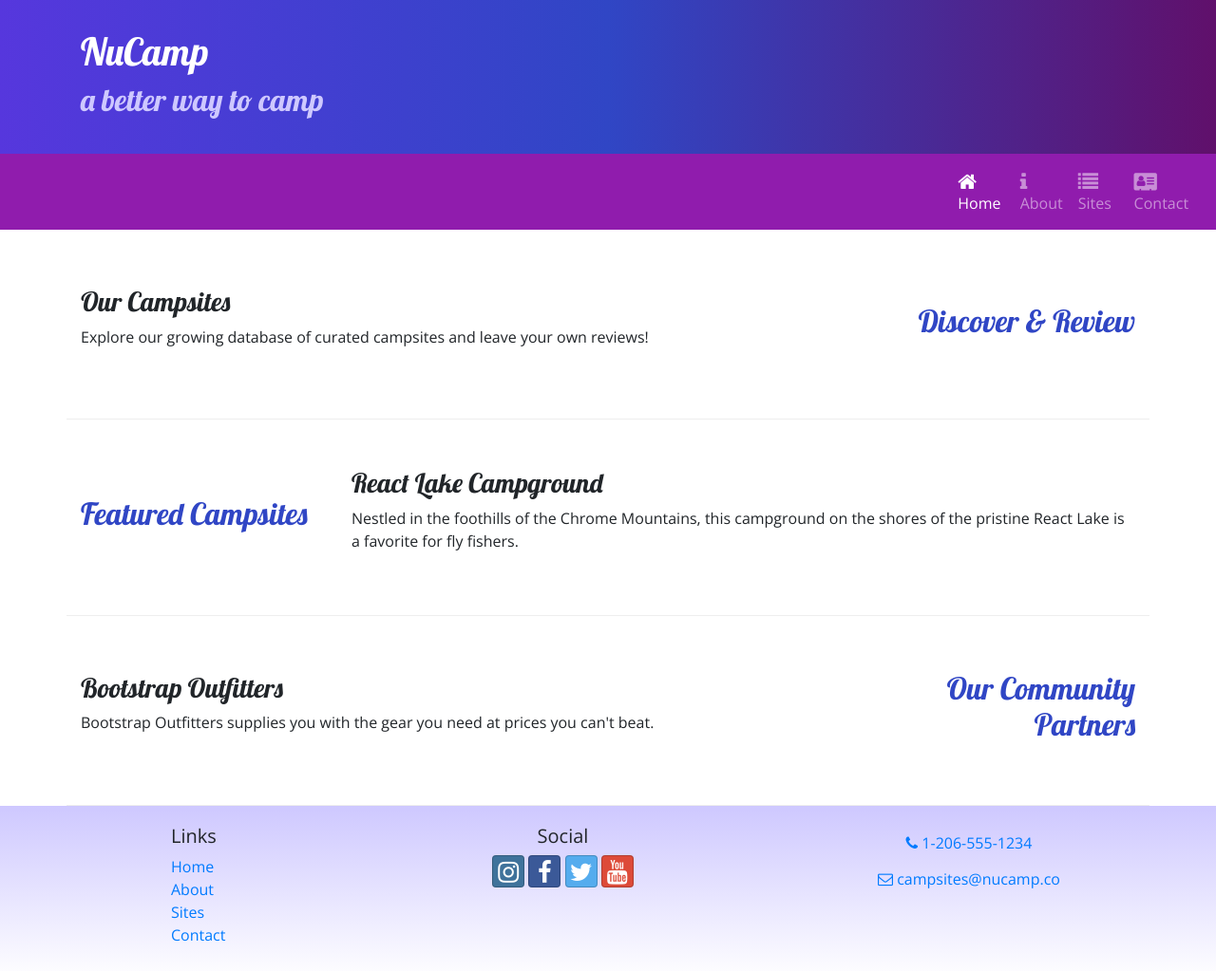
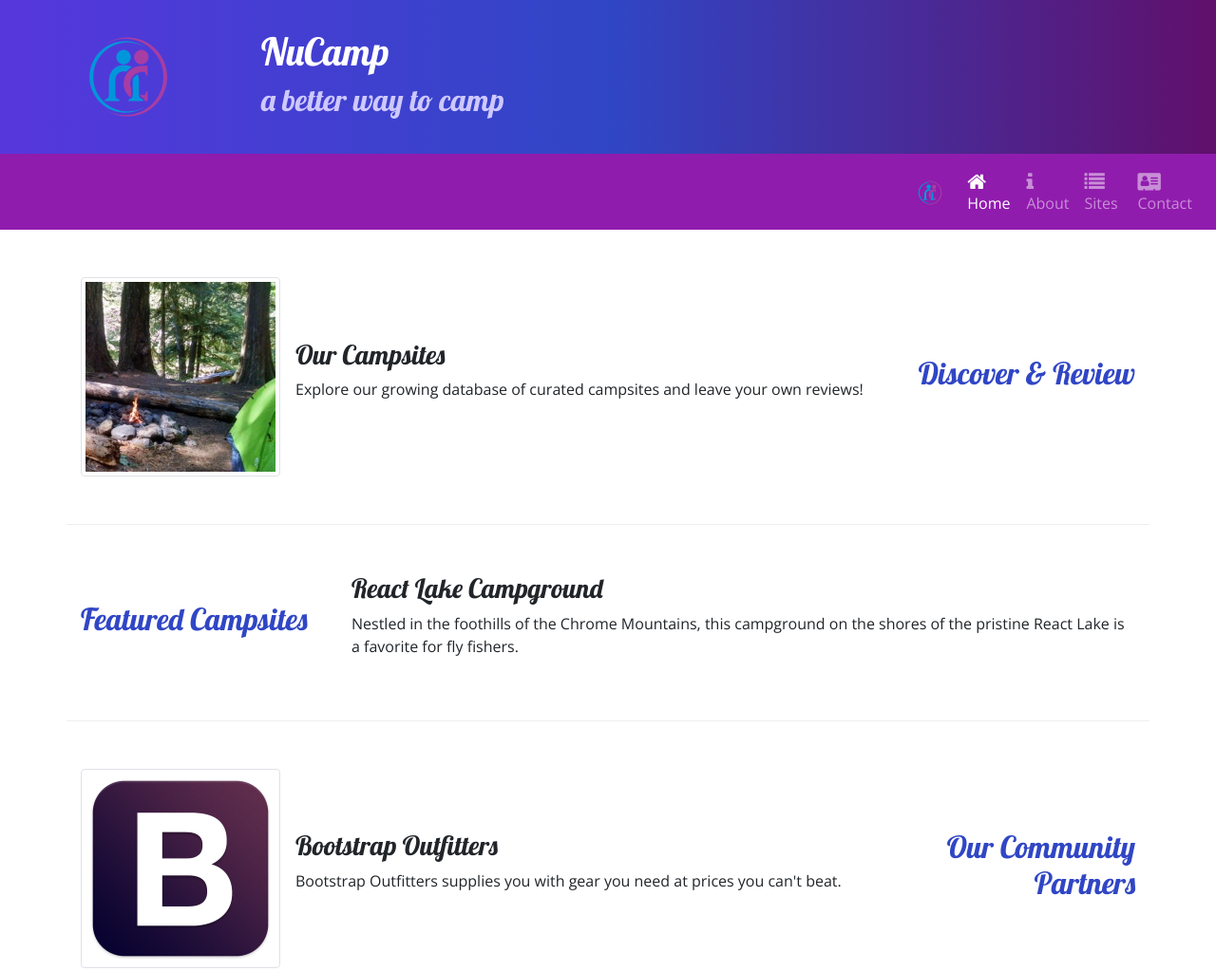
Before and after one commit to usmc-Blockhead/first_bootstrap, a website: page index.html in a window 1280 px wide. Shown: the top 1023 px of the page at 95% size. Drawn offline with nearby package versions, Linux system fonts and the light colour scheme.

Commit message:
images and media

```diff
--- a/index.html
+++ b/index.html
@@ -22,6 +22,9 @@
     <header class="jumbotron jumbotron-fluid">
         <div class="container">
             <div class="row">
+                <div class="col-4 col-sm-3 col-md-2 align-self-center">
+                    <img src="img/logo.png" class="img-fluid" />
+                </div>
                 <div class="col">
                     <h1>NuCamp</h1>
                     <h2>a better way to camp</h2>
@@ -32,6 +35,7 @@
 
     <nav class="navbar navbar-expand-sm navbar-dark sticky-top">
         <div class="container"></div>
+            <a class="navbar-brand" href="#"><img src="img/logo.png" height="30" width="30" /></a>
             <button class="navbar-toggler ml-auto" type="button" data-toggle="collapse" data-target="#nucampNavbar">
                 <span class="navbar-toggler-icon"></span>
             </button>
@@ -52,8 +56,13 @@
                 <h2 class="text-sm-right">Discover & Review</h2>
             </div>
             <div class="col">
-                <h3>Our Campsites</h3>
-                <p class="d-none d-sm-block">Explore our growing database of curated campsites and leave your own reviews!</p>
+                <div class="media">
+                    <img class="d-flex mr-3 img-thumbnail" src="img/breadcrumb-trail-thumb.jpg" alt="Breadcrumb Trail" />
+                    <div class="media-body align-self-center">
+                        <h3>Our Campsites</h3>
+                        <p class="d-none d-sm-block">Explore our growing database of curated campsites and leave your own reviews!</p>
+                    </div>
+                </div>
             </div>
         </div>
 
@@ -72,8 +81,13 @@
                 <h2 class="text-sm-right">Our Community Partners</h2>
             </div>
             <div class="col">
-                <h3>Bootstrap Outfitters</h3>
-                <p class="d-none d-sm-block">Bootstrap Outfitters supplies you with the gear you need at prices you can't beat.</p>
+                <div class="media">
+                    <img class="d-flex mr-3 img-thumbnail" src="img/bootstrap-thumb.png" alt="Bootstrap Outfitters" />
+                    <div class="media-body align-self-center">
+                        <h3>Bootstrap Outfitters</h3>
+                        <p class="d-none d-sm-block">Bootstrap Outfitters supplies you with gear you need at prices you can't beat.</p>
+                    </div>
+                </div>
             </div>
         </div>
     </div>
```
Also changed, not shown: aboutus.html (+4 -0 lines), contactus.html (+4 -0 lines), img/bootstrap-thumb.png (added), img/breadcrumb-trail-thumb.jpg (added), img/breadcrumb-trail.jpg (added), img/chrome-river-thumb.jpg (added), img/chrome-river.jpg (added), img/img/bootstrap-thumb.png (added), img/img/breadcrumb-trail-thumb.jpg (added), img/img/breadcrumb-trail.jpg (added), img/img/chrome-river-thumb.jpg (added), img/img/chrome-river.jpg (added), img/img/logo.png (added), img/img/react-lake-thumb.jpg (added), 4 more files, 1 other file.
